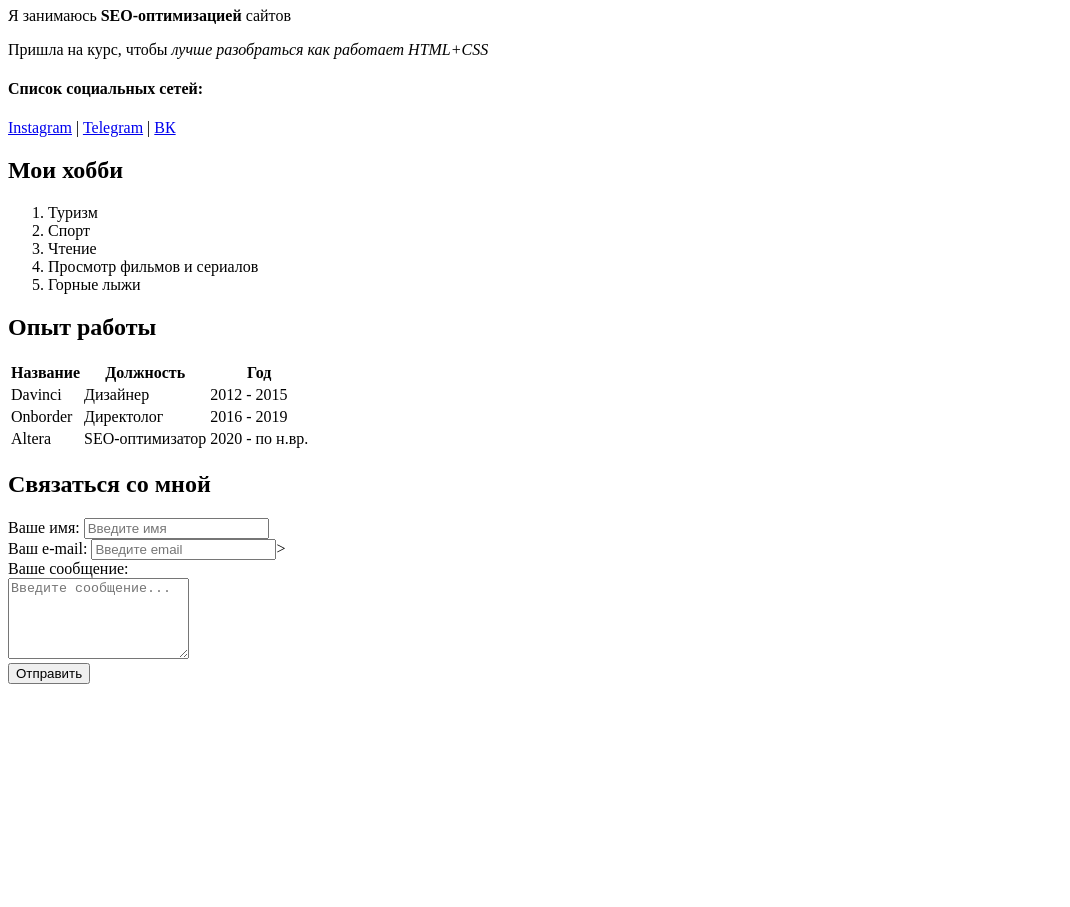
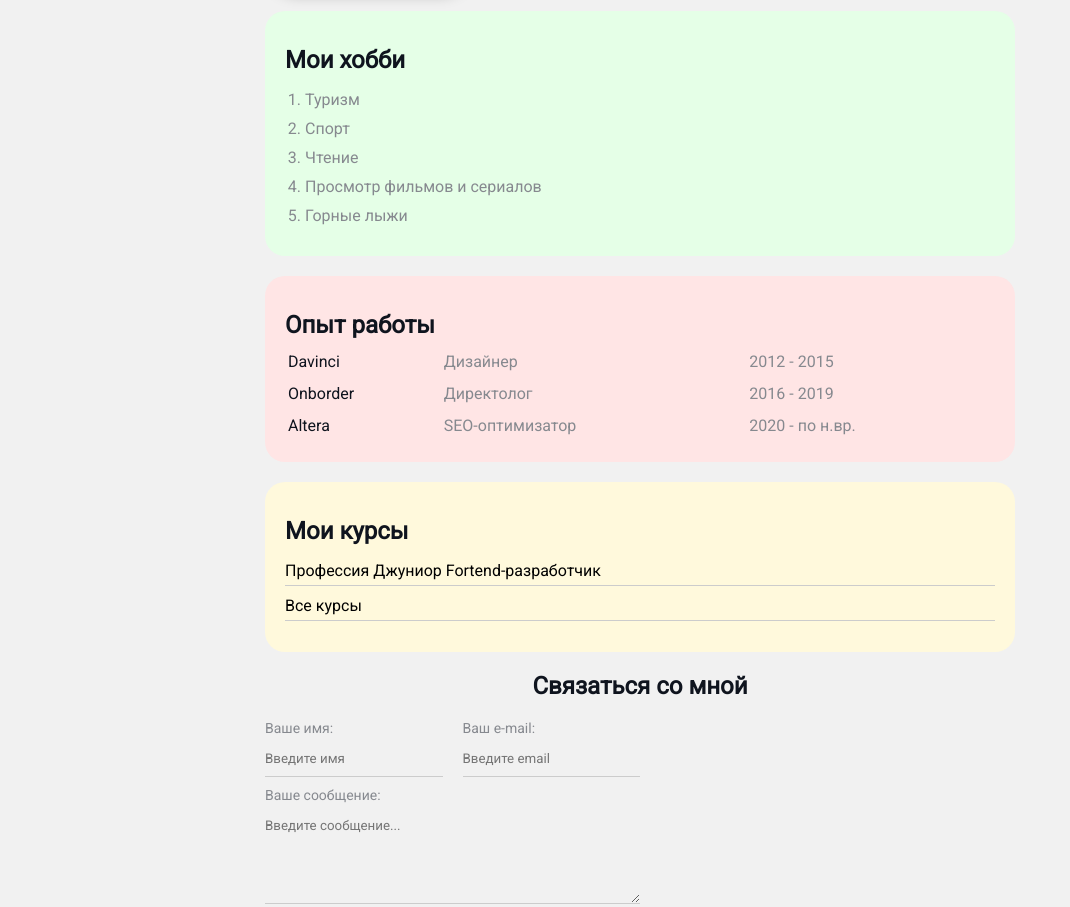
Before and after one commit to rishell87/resume, a plain HTML site: page index.html in a window 1280 px wide. Shown: the part 235-1142 px from the top of the page, without its empty margins (0-1070 px from the left). Before the commit the page ends 981 px from the top, so only its background shows below. Drawn offline with Linux system fonts and the light colour scheme; a web font is replaced by a local one.

Commit message:
add styles

```diff
--- a/index.html
+++ b/index.html
@@ -6,10 +6,16 @@
     <meta name="keywords" content="maria, cv, resume">
     <meta name="description" content="Сайт-резюме по работе с HTML и CSS Рассказчиковой Марии">
     <title>Резюме Рассказчиковой М.В.</title>
+
+    <link rel="stylesheet" href="styles.css">
+
 </head>
 <body>
-    <img src="https://sun9-21.userapi.com/impg/L3giFLtCjJ8IGCF7xphov6POWuxvzjfKQxEETw/GqpZQrYyB5k.jpg?size=2560x2560&quality=95&sign=7f48fb503291ef24927c22d97c261a1a&type=album" alt="Рассказчикова Мария" width="200">
+<div class="conteiner">
+    <div class="info">
+    <img src="https://sun9-21.userapi.com/impg/L3giFLtCjJ8IGCF7xphov6POWuxvzjfKQxEETw/GqpZQrYyB5k.jpg?size=2560x2560&quality=95&sign=7f48fb503291ef24927c22d97c261a1a&type=album" alt="Рассказчикова Мария" class="avatar">
 
+   <div class="info-text">
     <h1>Мария Рассказчикова</h1>
 
     <p>Я занимаюсь <strong>SEO-оптимизацией</strong> сайтов</p>
@@ -23,25 +29,30 @@
     <a href="https://t.me/mrasskazshikova" target="_blank">Telegram</a>
     |
     <a href="https://vk.com/m.rasskazcikova" target="_blank">ВК</a>
+</div>
+</div>
 
+<div class="card bg-green">
     <h2>Мои хобби</h2>
-    <ol>
+    <ol class="list">
         <li>Туризм</li>
         <li>Спорт</li>
         <li>Чтение</li>
         <li>Просмотр фильмов и сериалов</li>
         <li>Горные лыжи</li>
     </ol>
+</div>
 
+<div class="card bg-red">
     <h2>Опыт работы</h2>
-    <table>
-        <thead>
+    <table class="table">
+      <!-- <thead>
             <tr>
                 <th>Название</th>
                 <th>Должность</th>
                 <th>Год</th>
             </tr>
-        </thead>
+        </thead> -->
 <tbody>
     <tr>
         <td>Davinci</td>
@@ -59,33 +70,51 @@
         <td>2020 - по н.вр.</td>
     </tr>
 </tbody>
+    </table>
+</div>
 
-    </table>
+<div class="card bg-yellow ">
+    <h2>Мои курсы</h2>
+    <ul class="link-list">
+        <li>
+           <a href="https://lk.result-university.com/teach/control"> Профессия Джуниор Fortend-разработчик </a>
+        </li>
+        <li>
+            <a href="https://lk.result-university.com/teach/control">Все курсы </a>
 
+            </li>
+    </ul>
+</div>
+
+
+
+<form action="/" class="form">
     <h2>Связаться со мной</h2>
 
-<form action="/">
-    <div>
+    <div class="form-row">
+    <div class="form-group">
         <label for="name">Ваше имя:</label>
         <input type="text" id="name" placeholder="Введите имя">
     </div>
 
-    <div>
+    <div class="form-group">
         <label for="email">Ваш e-mail:</label>
-        <input type="text" id="email" placeholder="Введите email">>
+        <input type="text" id="email" placeholder="Введите email">
+    </div>
     </div>
 
-    <div>
+    <div class="form-group">
         <label for="message">Ваше сообщение:</label>
-        <br>
+
         <textarea id="message" cols="20" rows="5" placeholder="Введите сообщение..."></textarea>
     </div>
 
-    <input type="submit" value="Отправить">
+    <input class="btn" type="submit" value="Отправить">
 </form>
 
 <br>
 <br>
 <br>
+</div>
 </body>
 </html>
--- /dev/null
+++ b/styles.css
@@ -0,0 +1,185 @@
+@import url('https://fonts.googleapis.com/css2?family=Roboto:ital@0;1&family=Sura&display=swap');
+
+body {
+    font-family: 'Roboto', sans-serif;
+    font-size: 16px;
+    font-weight: normal;
+    background: #F1F1F1;
+    color: #0F141E;
+}
+
+a {
+    color: #000;
+    text-decoration: none;
+}
+
+a:hover {
+    text-decoration: underline;
+}
+
+a:active {
+    color: blue;
+}
+
+a:visited {
+    color: gray;
+}
+
+.conteiner {
+    max-width: 750px;
+    margin: auto;
+    padding-top: 30px;
+}
+
+.avatar {
+    width: 200px;
+    border-radius: 28px;
+    box-shadow: 4px 4px 14px rgba(0, 0, 0, .25) ;
+}
+
+.info {
+    margin-bottom: 20px;
+    display: flex;
+}
+
+.info-text {
+margin-left: 40px;
+}
+
+.info-text p {
+font-style: italic;
+font-weight: bold;
+color: #86898f;
+margin: 0;
+}
+
+.info-text h4 {
+    margin-bottom: 10px;
+}
+
+@media (max-width: 650px) {
+    .info {
+        display: block;
+        text-align: center;
+    }
+}
+
+.card {
+    border-radius: 20px;
+    padding: 15px 20px;
+    margin-bottom: 20px;
+}
+
+.card h2{
+    margin-bottom: 10px;
+}
+
+.bg-yellow {
+background: #fff9dc;
+}
+
+.bg-red {
+background: #ffe5e5;
+}
+
+.bg-green {
+    background: #e5ffe7;
+}
+
+.btn {
+    background: #111;
+    padding: 15px 20px;
+    color: #fff;
+    border: none;
+    font-family: inherit;
+    cursor: pointer;
+    border-radius: 5px;
+}
+
+.btn:hover {
+    opacity: 0.8;
+}
+
+.list {
+    padding: 0 20px;
+}
+
+.list li {
+    color: #86898f;
+    margin-top: 10px;
+}
+
+.link-list {
+    list-style: none;
+    padding: 0;
+}
+
+.link-list li{
+    margin-bottom: 10px;
+    border-bottom: 1px solid #ccc;
+    padding-bottom: 5px;
+}
+
+.table {
+    width: 100%;
+}
+
+.table td {
+    padding-bottom: 10px;
+}
+
+.table td:nth-child(2), .table td:nth-child(3) {
+    color: #86898f;
+}
+
+.form h2 {
+    text-align: center;
+}
+
+.form-row {
+margin-bottom: 10px;
+display: flex;
+}
+
+.form-row, .form-group {
+  margin-right: 20px;
+  width: 50%;
+}
+
+.form-row, .form-group:last-child {
+    margin-right: 0;
+}
+
+@media (max-width: 650px) {
+    .form-row {
+        margin-bottom: 10px;
+        display: block;
+        }
+
+    .form-row .form-group {
+        width: 100%;
+        margin-right: 0;
+        margin-bottom: 10px;
+    }
+
+}
+
+.form-group label {
+display: block;
+font-size: 14px;
+color: #86898f;
+}
+
+.form-group input,
+.form-group textarea
+{
+    width: 100%;
+    box-sizing: border-box;
+    border: none;
+    background: transparent;
+    border-bottom: 1px solid #ccc;
+    color: #000;
+    padding: 15px 0 10px;
+    outline: none;
+    font-family: inherit;
+}
```
